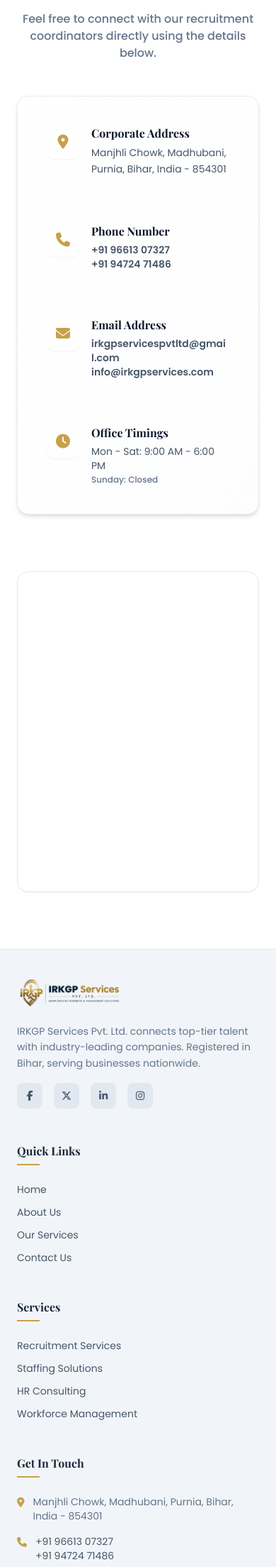
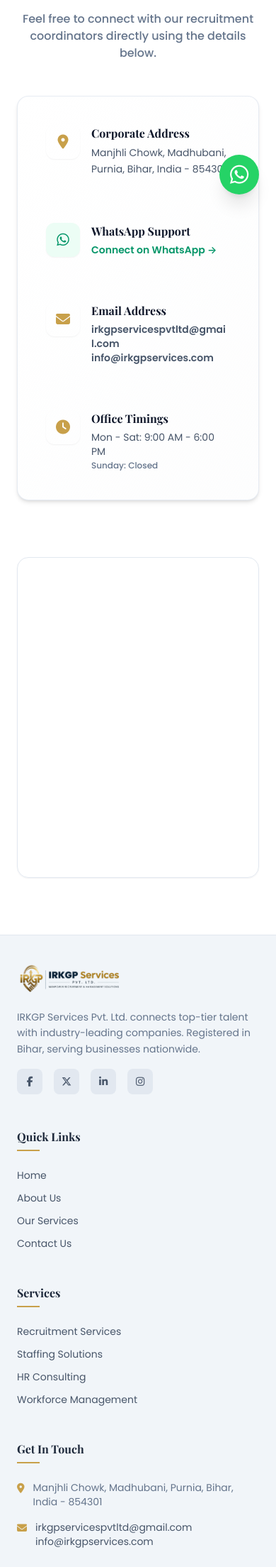
Before and after one commit to manish96-code/IRKGP, a PHP site: page /contact.php in a window 390 px wide. Shown: the part 546-2754 px from the top of the page at 71% size. Run offline with PHP 8.4, Linux system fonts and the light colour scheme; some libraries are stand-ins or nearby versions; some web fonts are replaced.

Commit message:
feat: replace phone numbers with centralized WhatsApp support across UI components

```diff
--- a/contact.php
+++ b/contact.php
@@ -37,15 +37,14 @@ include 'includes/navbar.php';
                     </div>
                 </div>
 
-                <!-- Phone -->
+                <!-- WhatsApp -->
                 <div class="flex gap-4 items-start p-4 hover:bg-slate-50 rounded-xl transition duration-200">
-                    <div class="h-12 w-12 rounded-xl bg-gold-100 text-secondary flex items-center justify-center text-xl flex-shrink-0 shadow-sm">
-                        <i class="fa-solid fa-phone"></i>
+                    <div class="h-12 w-12 rounded-xl bg-emerald-50 text-emerald-600 flex items-center justify-center text-xl flex-shrink-0 shadow-sm">
+                        <i class="fa-brands fa-whatsapp"></i>
                     </div>
                     <div class="flex flex-col">
-                        <h3 class="font-bold text-primary text-base mb-1 font-serif">Phone Number</h3>
-                        <a href="tel:+919661307327" class="text-slate-600 text-sm hover:text-secondary transition font-semibold">+91 96613 07327</a>
-                        <a href="tel:+919472471486" class="text-slate-600 text-sm hover:text-secondary transition font-semibold">+91 94724 71486</a>
+                        <h3 class="font-bold text-primary text-base mb-1 font-serif">WhatsApp Support</h3>
+                        <a href="https://wa.me/917384779569" target="_blank" rel="noopener noreferrer" class="text-emerald-600 text-sm hover:underline transition font-semibold">Connect on WhatsApp &rarr;</a>
                     </div>
                 </div>
 
--- a/includes/footer.php
+++ b/includes/footer.php
@@ -49,13 +49,6 @@
                         <span>Manjhli Chowk, Madhubani, Purnia, Bihar, India - 854301</span>
                     </li>
                     <li class="flex items-start gap-3">
-                        <i class="fa-solid fa-phone text-secondary mt-1"></i>
-                        <div class="flex flex-col">
-                            <a href="tel:+919661307327" class="text-slate-600 hover:text-secondary transition">+91 96613 07327</a>
-                            <a href="tel:+919472471486" class="text-slate-600 hover:text-secondary transition">+91 94724 71486</a>
-                        </div>
-                    </li>
-                    <li class="flex items-start gap-3">
                         <i class="fa-solid fa-envelope text-secondary mt-1"></i>
                         <div class="flex flex-col min-w-0">
                             <a href="mailto:irkgpservicespvtltd@gmail.com" class="text-slate-600 hover:text-secondary transition break-all">irkgpservicespvtltd@gmail.com</a>
@@ -73,6 +66,14 @@
         </div>
     </footer>
 
+    <!-- Floating WhatsApp Button -->
+    <a href="https://wa.me/917384779569" target="_blank" rel="noopener noreferrer"
+       class="fixed bottom-6 right-6 z-50 w-14 h-14 hover:w-auto hover:px-4 bg-[#25D366] hover:bg-[#20ba5a] text-white rounded-full shadow-xl hover:shadow-2xl hover:scale-105 transition-all duration-300 flex items-center justify-center group"
+       aria-label="Chat on WhatsApp" title="Connect on WhatsApp">
+        <i class="fa-brands fa-whatsapp text-3xl shrink-0"></i>
+        <span class="hidden group-hover:inline-block ml-2 text-xs font-bold whitespace-nowrap">Chat with Us</span>
+    </a>
+
     <!-- Main custom Javascript -->
     <script src="/assets/js/main.js"></script>
 </body>
--- a/includes/navbar.php
+++ b/includes/navbar.php
@@ -22,10 +22,10 @@ if ($currentPage === 'about.php') {
                     Recruitment Solutions</span>
             </div>
             <div class="flex items-center gap-2.5">
-                <a href="tel:+919661307327" class="hover:text-secondary transition"><i
-                        class="fa-solid fa-phone text-secondary mr-1.5"></i> +91 96613 07327</a>
-                <span class="text-slate-300">|</span>
-                <a href="tel:+919472471486" class="hover:text-secondary transition">+91 94724 71486</a>
+                <a href="https://wa.me/917384779569" target="_blank" rel="noopener noreferrer" class="hover:text-emerald-600 transition flex items-center gap-1.5 font-semibold text-slate-700">
+                    <i class="fa-brands fa-whatsapp text-emerald-500 text-base"></i>
+                    <span>Connect on WhatsApp</span>
+                </a>
             </div>
         </div>
     </div>
```
